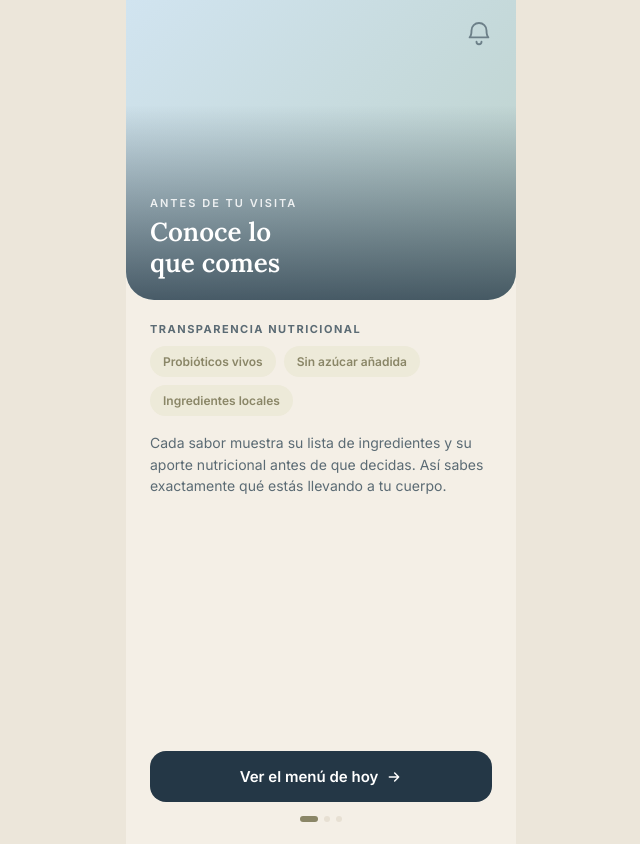
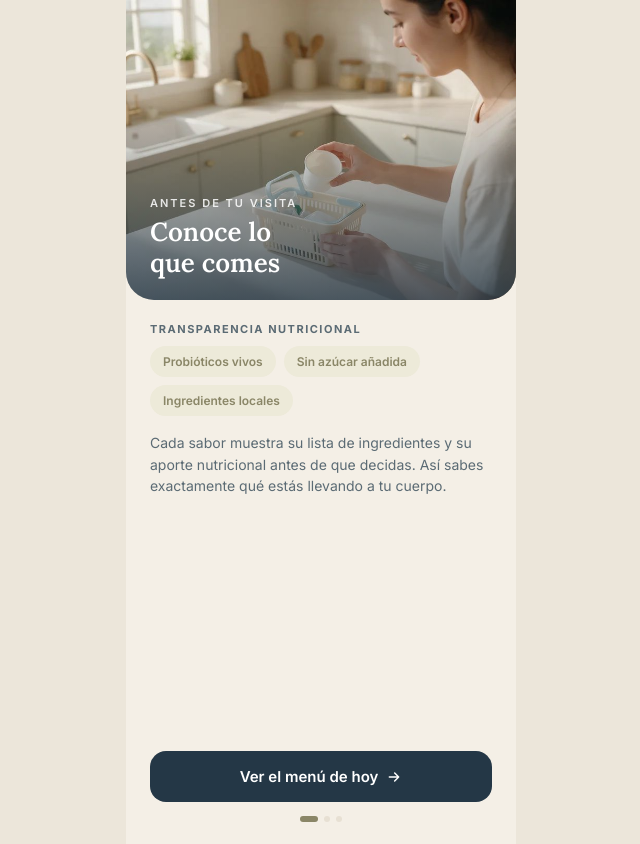
Before and after one commit to jccs2005s-lab/ice-wellness-app, a plain HTML site: page descubre.html in a window 1280 px wide. Shown: the whole page, without its empty margins (319-959 px from the left). Drawn offline with Linux system fonts and the light colour scheme.

Commit message:
Add files via upload

```diff
--- a/descubre.html
+++ b/descubre.html
@@ -26,11 +26,9 @@
 
 <div class="screen">
 
-  <div style="position:relative; width:100%; height:300px; border-radius:0 0 28px 28px; overflow:hidden; flex-shrink:0; background:linear-gradient(135deg,#D1E4F0,#BCD1CA);">
+  <div style="position:relative; width:100%; height:300px; border-radius:0 0 28px 28px; overflow:hidden; flex-shrink:0;">
+    <img src="kitchen.jpg" alt="Persona guardando un envase vacío en su cocina" style="width:100%; height:100%; object-fit:cover; display:block;">
     <div style="position:absolute; inset:0; background:linear-gradient(180deg, rgba(36,55,70,0) 35%, rgba(36,55,70,.78) 100%);"></div>
-    <div style="position:absolute; top:18px; right:22px; color:#243746; opacity:.55;">
-      <svg width="30" height="30" viewBox="0 0 24 24" fill="none" stroke="currentColor" stroke-width="1.5" stroke-linecap="round" stroke-linejoin="round" aria-hidden="true"><path d="M6 10a6 6 0 0 1 12 0c0 4 1.5 5.5 1.5 5.5h-15S6 14 6 10Z"/><path d="M10 19a2 2 0 0 0 4 0"/></svg>
-    </div>
     <div style="position:absolute; left:24px; right:24px; bottom:22px; color:#fff;">
       <div style="font-size:11px; letter-spacing:2px; text-transform:uppercase; opacity:.85; font-weight:600;">Antes de tu visita</div>
       <h1 class="serif" style="font-size:26px; font-weight:600; line-height:1.2; margin:6px 0 0;">Conoce lo<br>que comes</h1>
```
Also changed, not shown: compartir.html (+1 -1 lines), reciclar.html (+1 -3 lines), recompensa.html (+1 -3 lines), ciclismo.jpg (added), kitchen.jpg (added), logro.jpg (added), mostrador.jpg (added).
